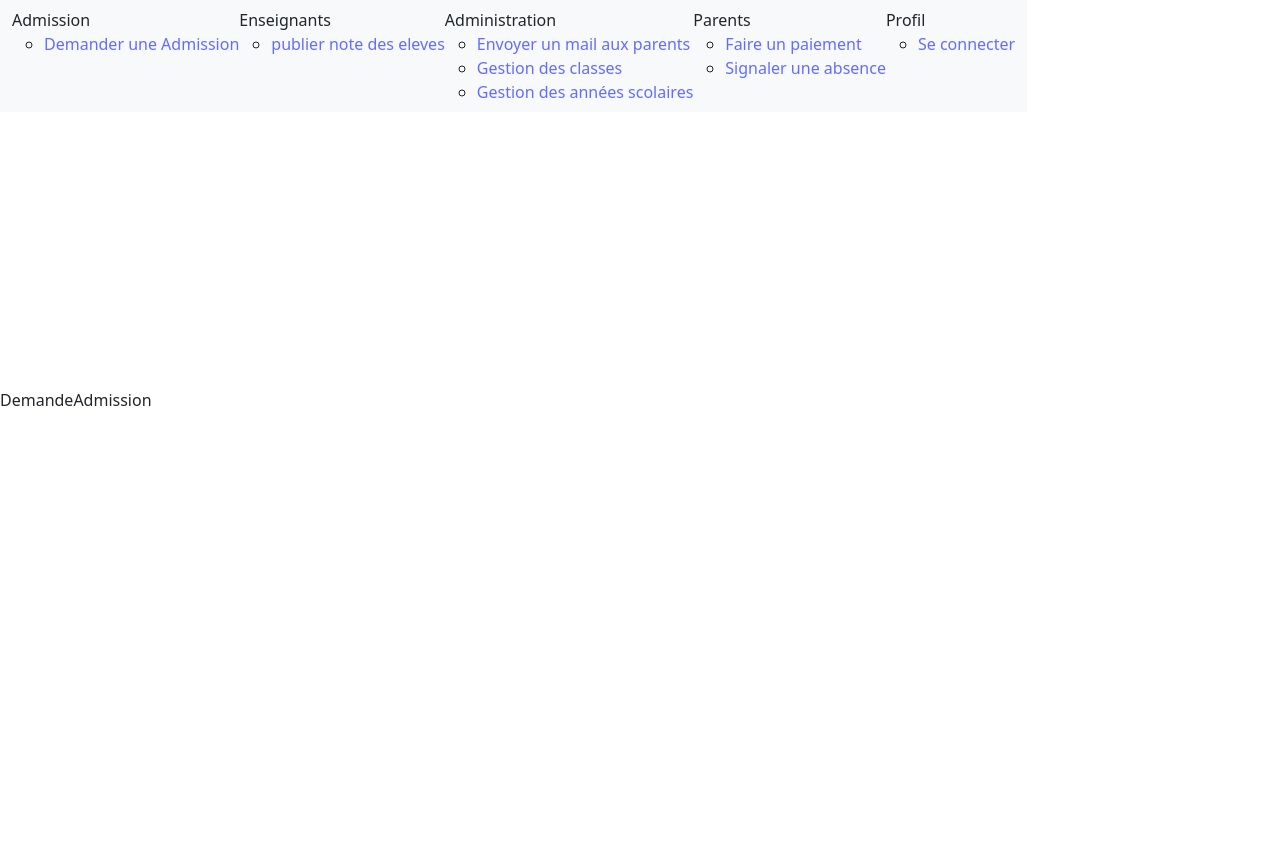
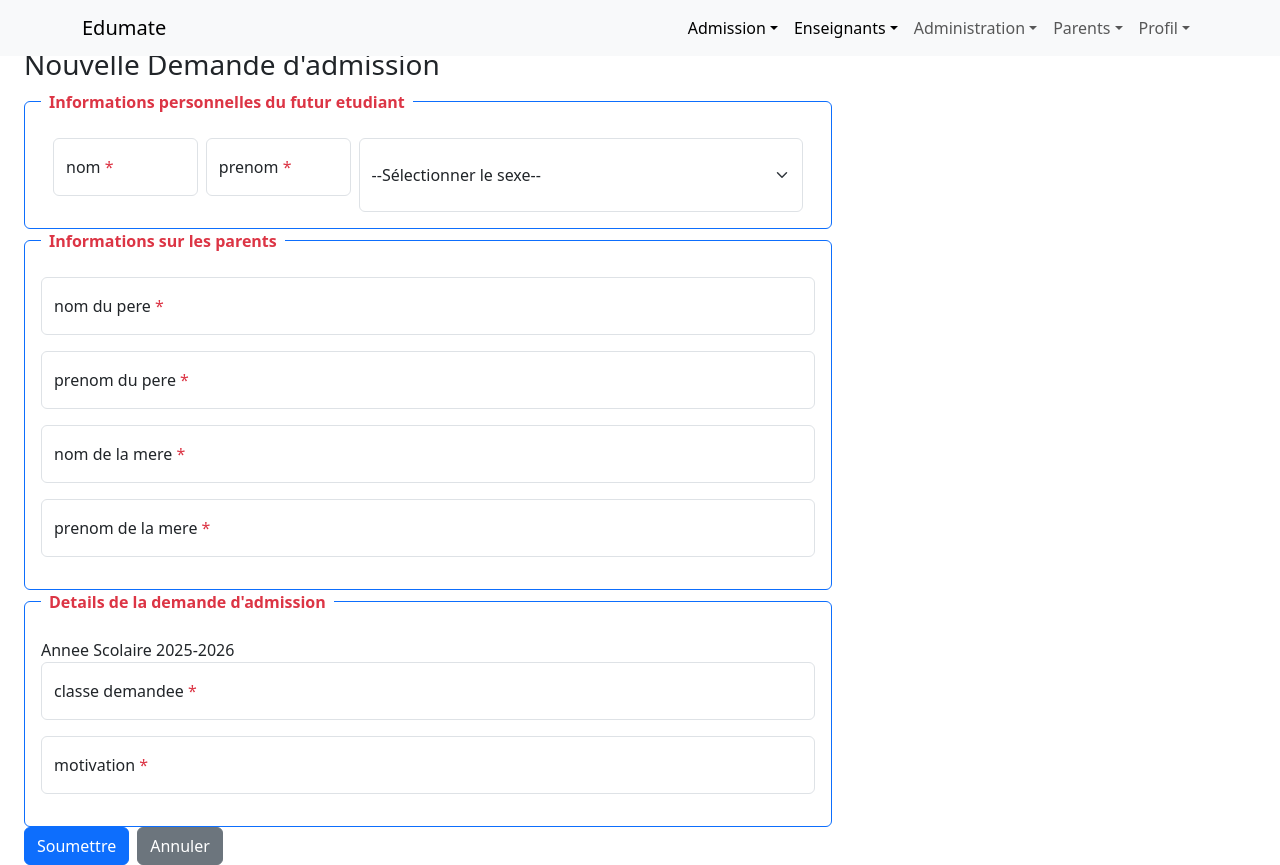
Before and after one commit to sojez1/edumate_frontend, a React (Vite) app: page /demanderAdmission in a window 1280 px wide. Before the commit the page ends 800 px from the top, so only its background shows below. Built offline with nearby package versions, Linux system fonts and the light colour scheme.

Commit message:
suite menu navigation

```diff
--- a/index.html
+++ b/index.html
@@ -5,6 +5,8 @@
     <link rel="icon" type="image/svg+xml" href="/vite.svg" />
     <link href="https://cdn.jsdelivr.net/npm/bootstrap@5.3.8/dist/css/bootstrap.min.css" rel="stylesheet"
       integrity="sha384-sRIl4kxILFvY47J16cr9ZwB07vP4J8+LH7qKQnuqkuIAvNWLzeN8tE5YBujZqJLB" crossorigin="anonymous">
+
+    <script src="https://cdn.jsdelivr.net/npm/bootstrap@5.3.2/dist/js/bootstrap.bundle.min.js"></script>
 
     <meta name="viewport" content="width=device-width, initial-scale=1.0" />
     <title>educmate_maternel</title>
--- a/src/navigation/BarreDeMenu.tsx
+++ b/src/navigation/BarreDeMenu.tsx
@@ -1,49 +1,62 @@
-import React from 'react'
 import { NavLink, Outlet } from 'react-router-dom'
-import { mesRoutes } from './MesRoutes'
 
 export default function BarreDeMenu() {
   return (
     <>
         <header>
-            <nav className='navbar navbar-expand-lg bg-body-tertiary position-absolute top-0'>
+            <nav className='navbar navbar-expand-lg bg-body-tertiary fixed-top'>
                 <div className='container'>
-                    <ul className='navbar-nav ms-auto'>
 
-                    <li>Admission
-                        <ul>
-                            <li className="nav-item"><NavLink to="demanderAdmission" >Demander une Admission</NavLink></li>
+                    <NavLink className='navbar-brand' to="/">Edumate</NavLink>
+
+                    {/*Creation du bouton hamberger pour le menu sur appareils mobile*/}
+                    <button className='navbar-toggler' type='button' data-bs-toggle="collapse" data-bs-target="#navbarSupportedContent" aria-controls='navbarSupportedContent' aria-expanded="false" aria-label='Toggle navigation'>
+                        <span className='navbar-toggler-icon'></span>
+                    </button>
+
+                {/*Debut de la creation du menu*/}
+                <div className='collapse navbar-collapse' id='navbarSupportedContent'>
+                    <ul className='navbar-nav ms-auto mb-2 mb-lg-0'>
+
+                    {/*Sous menu admission*/}
+                    <li className='nav-item dropdown'><NavLink className='nav-link dropdown-toggle' to="#" role='button' data-bs-toggle="dropdown" aria-expanded="false">Admission</NavLink>
+                        <ul className='dropdown-menu'>
+                            <li><NavLink className="dropdown-item" to="demanderAdmission" >Demander une Admission</NavLink></li>
+                        </ul>
+                    </li>
+
+
+                    {/*Sous menu enseignements*/}
+                    <li className='nav-item dropdown'><NavLink className='nav-link dropdown-toggle' to="#" role='button' data-bs-toggle="dropdown" aria-expanded="false">Enseignants</NavLink>
+                        <ul className='dropdown-menu'>
+                            <li><NavLink className="dropdown-item" to="publierNote" >publier note des eleves</NavLink></li>
 
                         </ul>
                     </li>
 
-                    <li>Enseignants
-                        <ul>
-                            <li className="nav-item"><NavLink to="publierNote" >publier note des eleves</NavLink></li>
+                    {/*Sous menu administration*/}
+                    <li className='nav-item dropdown'><span className='nav-link dropdown-toggle' role='button' data-bs-toggle="dropdown" aria-expanded="false">Administration</span>
+                        <ul className='dropdown-menu'>
+                            <li><NavLink className="dropdown-item" to="messageAuxParents" >Envoyer un mail aux parents</NavLink></li>
+                            <li><NavLink className="dropdown-item" to="classes" >Gestion des classes</NavLink></li>
+                            <li><NavLink className="dropdown-item" to="gestionAnneeScolaires" >Gestion des années scolaires</NavLink></li>
 
                         </ul>
                     </li>
 
-                    <li>Administration
-                        <ul>
-                            <li><NavLink to="messageAuxParents" className="nav-item">Envoyer un mail aux parents</NavLink></li>
-                            <li><NavLink to="classes" className="nav-item">Gestion des classes</NavLink></li>
-                            <li><NavLink to="gestionAnneeScolaires" className="nav-item">Gestion des années scolaires</NavLink></li>
-
+                    {/*Sous menu parents*/}
+                    <li className='nav-item dropdown'><span className='nav-link dropdown-toggle' role='button' data-bs-toggle="dropdown" aria-expanded="false">Parents</span>
+                        <ul className='dropdown-menu'>
+                            <li><NavLink className="dropdown-item" to="signalerAbsenceEnfant" >Faire un paiement</NavLink></li>
+                            <li><NavLink className="dropdown-item" to="signalerAbsenceEnfant" >Signaler une absence</NavLink></li>
                         </ul>
                     </li>
 
-                    <li> Parents
-                        <ul>
-                            <li><NavLink to="signalerAbsenceEnfant" className="nav-item">Faire un paiement</NavLink> </li>
-                            <li><NavLink to="signalerAbsenceEnfant" className="nav-item">Signaler une absence</NavLink> </li>
 
-                        </ul>
-                    </li>
-
-                    <li>Profil
-                        <ul>
-                            <li><NavLink to="login" className="nav-item">Se connecter</NavLink></li>
+                    {/*Sous menu profil utilisateur*/}
+                    <li className='nav-item dropdown'><span className='nav-link dropdown-toggle' role='button' data-bs-toggle="dropdown" aria-expanded="false">Profil</span>
+                        <ul className='dropdown-menu'>
+                            <li><NavLink className="dropdown-item" to="login" >Se connecter</NavLink></li>
 
                         </ul>
                     </li>
@@ -52,12 +65,15 @@ export default function BarreDeMenu() {
 
                 </div>
 
+                </div>
             </nav>
         </header>
 
-        <div>
+        <main className='container mt-5'>
             <Outlet/>
-        </div>
+        </main>
+
+
     </>
   )
 }
--- a/src/pages/administration/GestionDesClasses.tsx
+++ b/src/pages/administration/GestionDesClasses.tsx
@@ -1,5 +1,5 @@
 import React, { useState, useEffect } from 'react'
-import type { classes } from '../../utilitaires/DataTypes'
+import type { classeForm, classes } from '../../utilitaires/DataTypes'
 import { myAxios } from '../../axios/MyAxios';
 import MyTextInput from '../../composants/MyTextInput';
 import MyEnumCombo from '../../composants/MyEnumCombo';
@@ -7,8 +7,7 @@ import MyEnumCombo from '../../composants/MyEnumCombo';
 const saveClasseUrl = 'classes/ajouterClasse'; //URL pour enregistrer une nouvelle classe
 const getAllClassesUrl = 'classes/listerClasses';//URL pour recuperer la liste des classes existantes
 
-const defaultClasseData:classes ={
-    id :undefined,
+const defaultClasseFormData:classeForm ={
     nomClasse:"",
     appelation:"",
     ordreEnseignement:""
@@ -17,7 +16,7 @@ const defaultClasseData:classes ={
 
 export default function GestionDesClasses() {
 
-    const [newClasseData, setNewClasseData] = useState<classes>(defaultClasseData);
+    const [newClasseData, setNewClasseData] = useState<classeForm>(defaultClasseFormData);
     const [listeClasses, setListeClasses] = useState<classes[]>([]);
     const [niveauxEnseignement, setNiveauxEnseignement] = useState<string[]>([]);
 
@@ -27,7 +26,7 @@ export default function GestionDesClasses() {
 
         setNewClasseData((oldData) => ({
             ...oldData,
-            [name]: name === "id" ? Number(value) :value
+            [name]:value
         }));
     }
 
@@ -52,6 +51,13 @@ export default function GestionDesClasses() {
         }
     }
 
+    // useEffect pour charger les données initiales
+    useEffect(()=>{
+        handleListeClasses();
+        handleListeOrdreEnseignement();
+
+    }, [])
+
     // Fonction pour enregistrer une nouvelle classe
     const handleSaveNewClasse = async (e: React.FormEvent)=>{
         e.preventDefault();
@@ -65,14 +71,14 @@ export default function GestionDesClasses() {
         });
     }
 
+    const handleBtnAnnuler = (e: React.FormEvent)=>{
+        e.preventDefault();
+        setNewClasseData(defaultClasseFormData);
+    }
 
 
-    // useEffect pour charger les données initiales
-    useEffect(()=>{
-        handleListeClasses();
-        handleListeOrdreEnseignement();
 
-    }, [])
+
 
 
   return (
@@ -85,6 +91,7 @@ export default function GestionDesClasses() {
                 <MyEnumCombo label='Niveau d enseignement' name='ordreEnseignement' liste={niveauxEnseignement} required={true} />
                 <div className='mt-3'>
                     <button type='submit' className='btn btn-primary'>Enregistrer</button>
+                    <button type='button' className='btn btn-secondary ms-2' onClick={handleBtnAnnuler}>Annuler</button>
                 </div>
             </form>
         </div>
@@ -97,6 +104,7 @@ export default function GestionDesClasses() {
                         <th>Num</th>
                         <th>Nom de la classe</th>
                         <th>Ordre d'enseignement</th>
+                        <th>Action</th>
                     </tr>
                 </thead>
                 <tbody>
@@ -104,7 +112,11 @@ export default function GestionDesClasses() {
                         <tr key={eachClasse.id}>
                             <td>{index + 1}</td>
                             <td>{eachClasse.nomClasse}</td>
-                            <td>{eachClasse.ordreEnseignement}</td>
+                         <td>{eachClasse.ordreEnseignement}</td>
+                         <td>
+                            <button className='btn btn-sm btn-primary me-2'>Modifier</button>
+                            <button className='btn btn-sm btn-danger'>Supprimer</button>
+                         </td>
                         </tr>
                     ))}
                 </tbody>
--- a/src/pages/commun/DemandeAdmission.tsx
+++ b/src/pages/commun/DemandeAdmission.tsx
@@ -1,7 +1,53 @@
 import React from 'react'
+import MyTextInput from '../../composants/MyTextInput'
 
 export default function DemandeAdmission() {
   return (
-    <div>DemandeAdmission</div>
+    <div className='container'>
+        <h3>Nouvelle Demande d'admission</h3>
+        <form>
+            <fieldset className='border border-primary rounded p-3'>
+                <legend className='float-none w-auto px-2 fs-6 fw-bold text-danger'>Informations personnelles du futur etudiant</legend>
+                <div className='container d-flex gap-2'>
+                  <MyTextInput label='nom' name='nom' placeholder='votre nom' value='' required={true}/>
+                  <MyTextInput label='prenom' name='prenom' placeholder='votre prenom' value='' required={true}/>
+                  <select name='sexe' className='form-select'>
+                    <option value="">--Sélectionner le sexe--</option>
+                    <option value="masculin">Masculin</option>
+                    <option value="feminin">Féminin</option>
+                  </select>
+
+                </div>
+
+            </fieldset>
+
+            <fieldset className='border border-primary rounded p-3'>
+                <legend className='float-none w-auto px-2 fs-6 fw-bold text-danger'>Informations sur les parents</legend>
+                <div>
+                    <MyTextInput label='nom du pere' name='nomPere' placeholder='nom du parent' value='' required={true}/>
+                    <MyTextInput label='prenom du pere' name='prenomPere' placeholder='prenom du parent' value='' required={true}/>
+                </div>
+                <div>
+                    <MyTextInput label='nom de la mere' name='nomMere' placeholder='nom du parent' value='' required={true}/>
+                    <MyTextInput label='prenom de la mere' name='prenomMere' placeholder='prenom du parent' value='' required={true}/>
+                </div>
+            </fieldset>
+
+            <fieldset className='border border-primary rounded p-3'>
+                <legend className='float-none w-auto px-2 fs-6 fw-bold text-danger'>Details de la demande d'admission</legend>
+                <div>
+                  <label>Annee Scolaire 2025-2026</label>
+                    <MyTextInput label='classe demandee' name='classeDemandee' placeholder='classe demandee' value='' required={true}/>
+
+                    <MyTextInput label='motivation' name='motivation' placeholder='votre motivation' value='' required={true}/>
+                </div>
+            </fieldset>
+            <div>
+                <button type='submit' className='btn btn-primary'>Soumettre</button>
+                <button type='button' className='btn btn-secondary ms-2'>Annuler</button>
+            </div>
+
+        </form>
+    </div>
   )
 }
```
Also changed, not shown: src/pages/administration/GestionAnneeScolaires.tsx (+15 -4 lines), src/utilitaires/DataTypes.tsx (+6 -1 lines).
